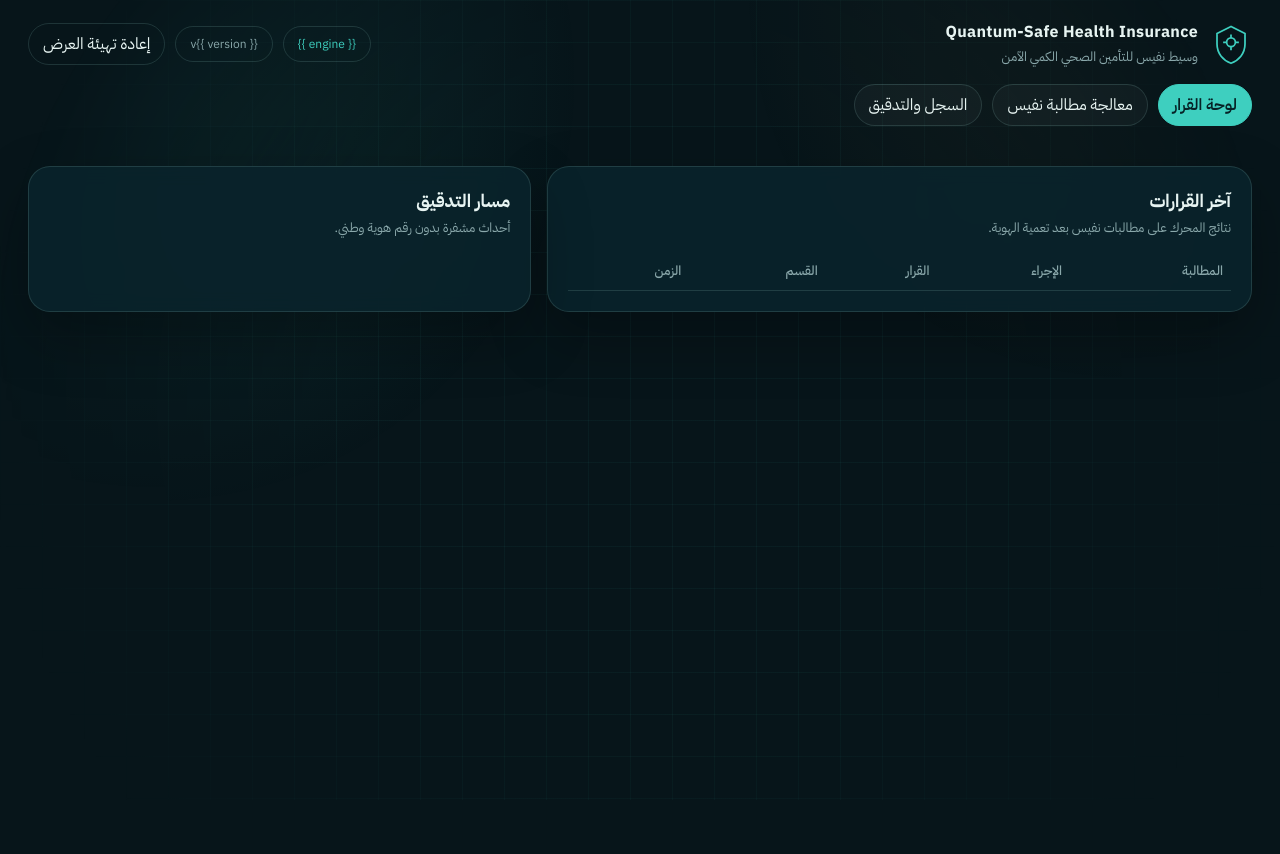
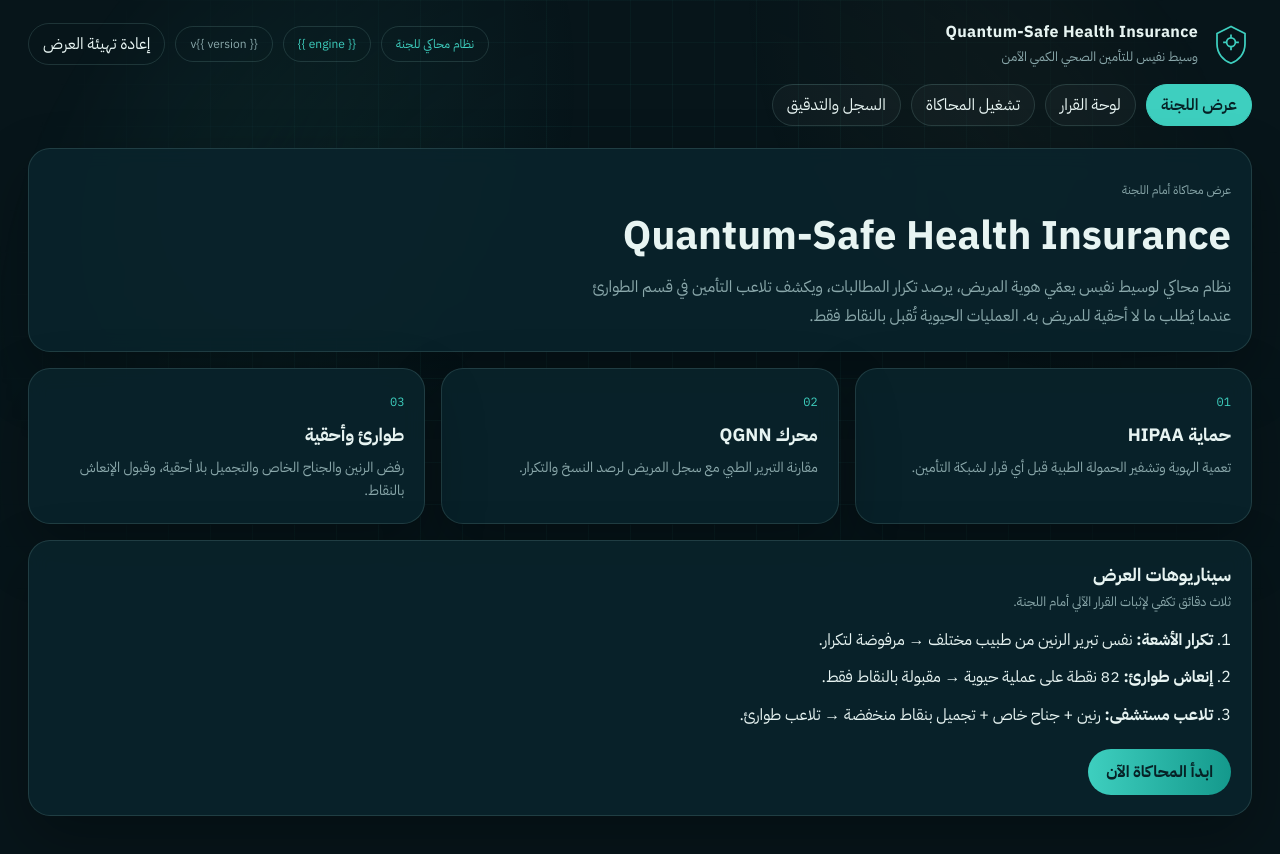
Before and after one commit to moneerafahaid-collab/quantum-safe-health-insurance, a plain HTML site: page templates/index.html in a window 1280 px wide. Before the commit the page ends 800 px from the top, so only its background shows below. Drawn offline with Linux system fonts and the light colour scheme; no server answers.

Commit message:
Add a committee briefing view for the simulated insurance system.
Co-authored-by: Cursor <cursoragent@cursor.com>

```diff
--- a/static/css/app.css
+++ b/static/css/app.css
@@ -321,6 +321,44 @@ pre {
   white-space: pre-wrap;
 }
 
+.brief h1 {
+  margin: 8px 0 12px;
+  font-size: clamp(28px, 4vw, 40px);
+  line-height: 1.25;
+}
+
+.lead {
+  margin: 0;
+  max-width: 70ch;
+  color: var(--muted);
+  font-size: 16px;
+  line-height: 1.8;
+}
+
+.layers {
+  display: grid;
+  grid-template-columns: repeat(3, minmax(0, 1fr));
+  gap: 16px;
+  margin: 16px 0;
+}
+
+.layer span {
+  color: var(--teal);
+  font-family: "IBM Plex Mono", monospace;
+  font-size: 12px;
+}
+
+.layer h2, .brief h2 { margin: 8px 0; font-size: 18px; }
+.layer p { margin: 0; color: var(--muted); font-size: 14px; line-height: 1.7; }
+
+.demo-steps {
+  margin: 16px 0 20px;
+  padding-right: 18px;
+  color: var(--ink);
+}
+
+.demo-steps li { margin-bottom: 10px; line-height: 1.7; }
+
 .hidden { display: none !important; }
 
 .toast {
@@ -340,7 +378,7 @@ pre {
 }
 
 @media (max-width: 980px) {
-  .split, .grid-2 {
+  .split, .grid-2, .layers {
     grid-template-columns: 1fr;
   }
   .topbar { flex-direction: column; align-items: flex-start; }
--- a/static/js/app.js
+++ b/static/js/app.js
@@ -229,6 +229,14 @@ async function boot() {
     }
   });
 
+  const startDemo = $("start-committee-demo");
+  if (startDemo) {
+    startDemo.addEventListener("click", () => {
+      const intake = document.querySelector('[data-view="intake"]');
+      if (intake) intake.click();
+    });
+  }
+
   $("reset-demo").addEventListener("click", async () => {
     await api("/api/demo/reset", { method: "POST" });
     $("result-body").classList.add("hidden");
--- a/templates/index.html
+++ b/templates/index.html
@@ -24,6 +24,7 @@
       </div>
     </div>
     <div class="top-meta">
+      <span class="chip">نظام محاكي للجنة</span>
       <span class="chip">{{ engine }}</span>
       <span class="chip muted">v{{ version }}</span>
       <button id="reset-demo" class="ghost" type="button">إعادة تهيئة العرض</button>
@@ -31,13 +32,53 @@
   </header>
 
   <nav class="tabs" role="tablist">
-    <button class="tab is-active" data-view="overview" type="button">لوحة القرار</button>
-    <button class="tab" data-view="intake" type="button">معالجة مطالبة نفيس</button>
+    <button class="tab is-active" data-view="committee" type="button">عرض اللجنة</button>
+    <button class="tab" data-view="overview" type="button">لوحة القرار</button>
+    <button class="tab" data-view="intake" type="button">تشغيل المحاكاة</button>
     <button class="tab" data-view="ledger" type="button">السجل والتدقيق</button>
   </nav>
 
   <main>
-    <section id="view-overview" class="view is-active">
+    <section id="view-committee" class="view is-active">
+      <article class="panel brief">
+        <p class="eyebrow">عرض محاكاة أمام اللجنة</p>
+        <h1>Quantum-Safe Health Insurance</h1>
+        <p class="lead">نظام محاكي لوسيط نفيس يعمّي هوية المريض، يرصد تكرار المطالبات، ويكشف تلاعب التأمين في قسم الطوارئ عندما يُطلب ما لا أحقية للمريض به. العمليات الحيوية تُقبل بالنقاط فقط.</p>
+      </article>
+      <div class="layers">
+        <article class="panel layer">
+          <span>01</span>
+          <h2>حماية HIPAA</h2>
+          <p>تعمية الهوية وتشفير الحمولة الطبية قبل أي قرار لشبكة التأمين.</p>
+        </article>
+        <article class="panel layer">
+          <span>02</span>
+          <h2>محرك QGNN</h2>
+          <p>مقارنة التبرير الطبي مع سجل المريض لرصد النسخ والتكرار.</p>
+        </article>
+        <article class="panel layer">
+          <span>03</span>
+          <h2>طوارئ وأحقية</h2>
+          <p>رفض الرنين والجناح الخاص والتجميل بلا أحقية، وقبول الإنعاش بالنقاط.</p>
+        </article>
+      </div>
+      <div class="script">
+        <article class="panel">
+          <header>
+            <h2>سيناريوهات العرض</h2>
+            <p>ثلاث دقائق تكفي لإثبات القرار الآلي أمام اللجنة.</p>
+          </header>
+          <ol class="demo-steps">
+            <li><strong>تكرار الأشعة:</strong> نفس تبرير الرنين من طبيب مختلف → مرفوضة لتكرار.</li>
+            <li><strong>إنعاش طوارئ:</strong> 82 نقطة على عملية حيوية → مقبولة بالنقاط فقط.</li>
+            <li><strong>تلاعب مستشفى:</strong> رنين + جناح خاص + تجميل بنقاط منخفضة → تلاعب طوارئ.</li>
+          </ol>
+          <button class="primary" id="start-committee-demo" type="button">ابدأ المحاكاة الآن</button>
+        </article>
+      </div>
+    </section>
+
+    <section id="view-overview" class="view">
       <div class="kpis" id="kpis"></div>
       <div class="split">
         <article class="panel">
```
Also changed, not shown: 2 other files.
